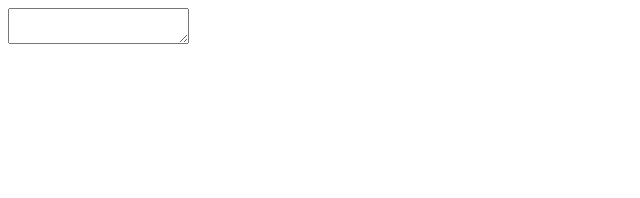
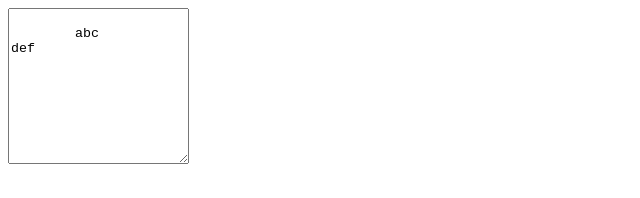
Before and after one commit to ig90/JSnauka, a plain HTML site: page dom2.html in a window 1280 px wide. Shown: the whole page, without its empty margins (0-640 px from the left). Drawn offline with Linux system fonts and the light colour scheme.

Commit message:
Update dom2.html

```diff
--- a/dom2.html
+++ b/dom2.html
@@ -3,17 +3,14 @@
 <head>
 	<meta charset="UTF-8">
 	<title>Document</title>
-
 </head>
 <body>
 
-<textarea>
+	<textarea rows="10">
 
+	</textarea>
 
-</textarea>
-
-
-<script src="dom2.js"> </script>
+	<script src="dom2.js"> </script>
 
 </body>
 </html>
```
